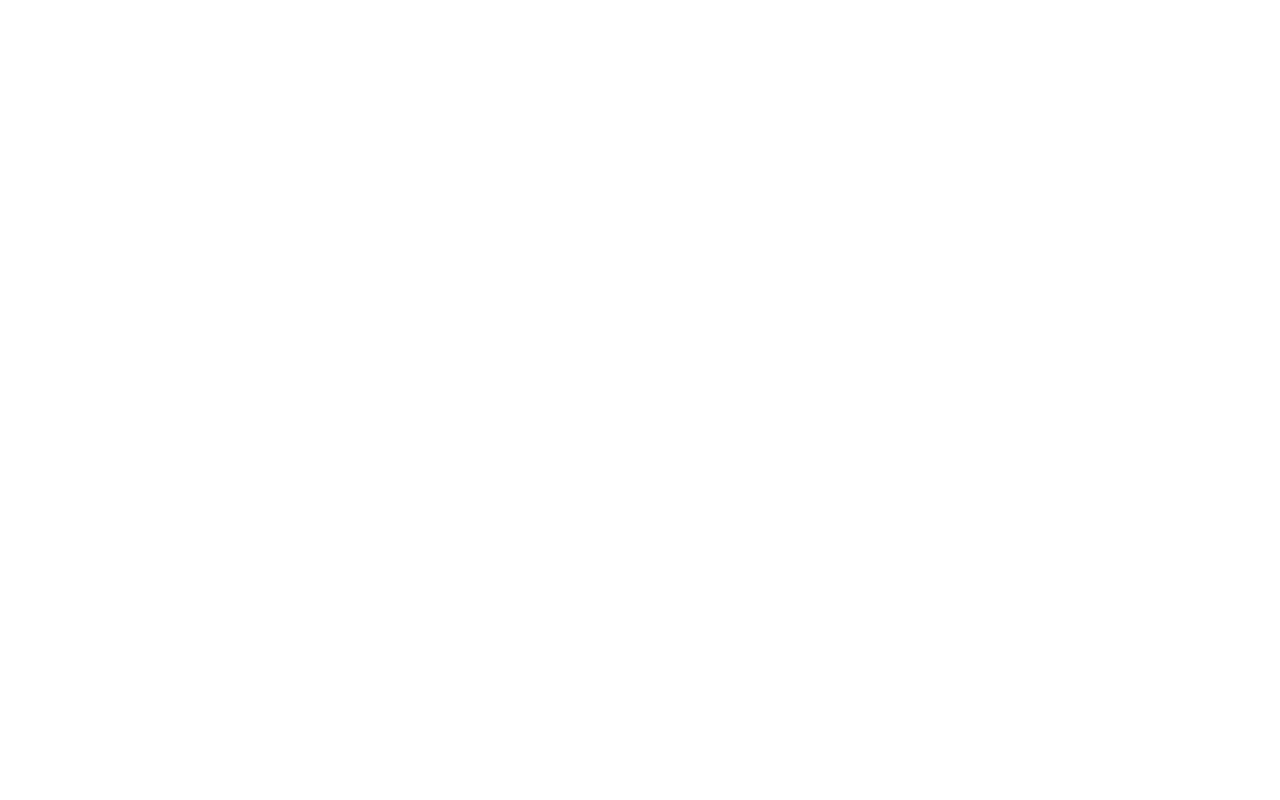
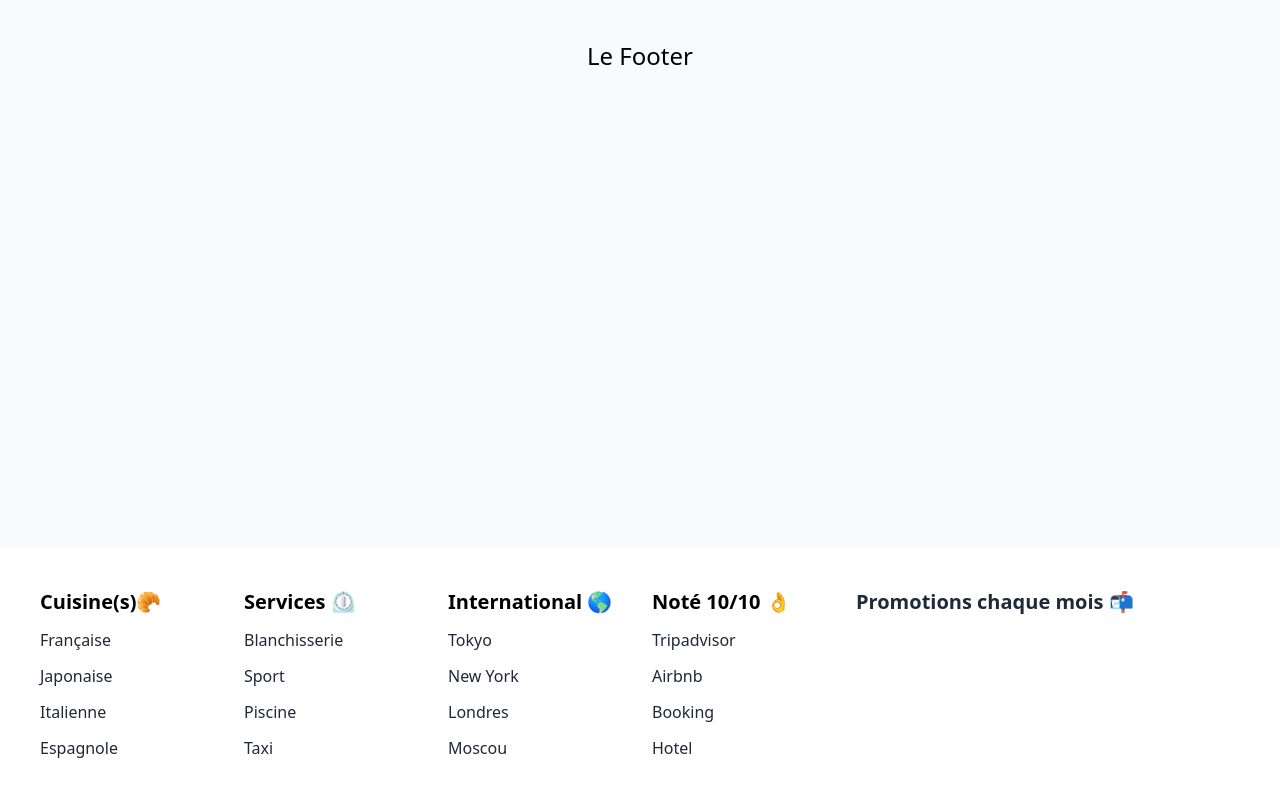
Before and after one commit to Fayecodeur/cours-tailwindcss-v4, a plain HTML site: page Composants/10.Footer/2.resolution.html in a window 1280 px wide. Drawn offline with nearby package versions, Linux system fonts and the light colour scheme.

Commit message:
Creation du footer

```diff
--- a/Composants/10.Footer/2.resolution.html
+++ b/Composants/10.Footer/2.resolution.html
@@ -1,5 +1,6 @@
 <!DOCTYPE html>
 <html lang="fr">
+
 <head>
   <meta charset="UTF-8" />
   <meta http-equiv="X-UA-Compatible" content="IE=edge" />
@@ -7,5 +8,76 @@
   <title>Footer</title>
   <script src="https://cdn.jsdelivr.net/npm/@tailwindcss/browser@4"></script>
 </head>
-  <body></body>
+
+<body class="flex flex-col min-h-screen bg-gray-50">
+  <header class="p-10">
+    <h1 class=" text-2xl text-center">Le Footer</h1>
+  </header>
+  <main class="flex-grow">
+    <p></p>
+  </main>
+  <footer class="bg-white p-10 ">
+    <div class=" container mx-auto grid grid-cols-1 min-[450px]:grid-cols-2 md:grid-cols-3 lg:grid-cols-6 gap-6">
+      <!-- cuisine -->
+      <div>
+        <p class="text-xl font-semibold mb-3">Cuisine(s)🥐</p>
+        <ul class="space-y-3">
+          <li class="text-gray-800 ">Française</li>
+          <li class="text-gray-800 ">Japonaise</li>
+          <li class="text-gray-800 ">Italienne
+          </li>
+          <li class="text-gray-800 ">Espagnole</li>
+        </ul>
+      </div>
+
+      <!-- services -->
+      <div>
+        <p class="text-xl font-semibold mb-3">Services ⏲️</p>
+        <ul class="space-y-3">
+          <li class="text-gray-800 ">Blanchisserie</li>
+          <li class="text-gray-800 ">Sport</li>
+          <li class="text-gray-800 ">Piscine
+          </li>
+          <li class="text-gray-800 ">Taxi</li>
+        </ul>
+      </div>
+
+      <!-- International -->
+      <div>
+        <p class="text-xl font-semibold mb-3">International 🌎</p>
+        <ul class="space-y-3">
+          <li class="text-gray-800 ">Tokyo</li>
+          <li class="text-gray-800 ">New York
+          </li>
+          <li class="text-gray-800 ">Londres
+          </li>
+          <li class="text-gray-800 ">Moscou</li>
+        </ul>
+      </div>
+
+      <!-- Note -->
+      <div>
+        <p class="text-xl font-semibold mb-3">Noté 10/10 👌</p>
+        <ul class="space-y-3">
+          <li class="text-gray-800 ">Tripadvisor</li>
+          <li class="text-gray-800 ">Airbnb</li>
+          <li class="text-gray-800 ">Booking
+          </li>
+          <li class="text-gray-800 ">Hotel</li>
+        </ul>
+      </div>
+
+      <!-- newsletter -->
+      <div class="col-span-1 min-[420px]:col-span-2">
+        <p class="text-xl font-semibold text-gray-800 mb-3">Promotions chaque mois 📬</p>
+      </div>
+
+
+    </div>
+
+
+
+  </footer>
+</body>
+
 </html>
```
Lines whose indentation alone changed are shown as unchanged.
